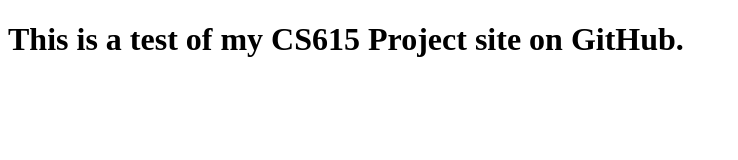
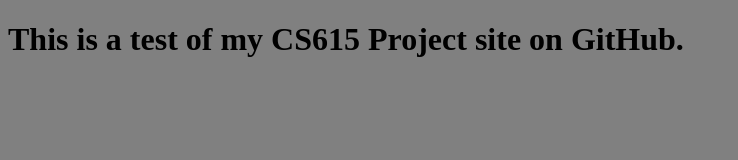
Before and after one commit to Unstevable/CS615ProjectWebsite, a plain HTML site: page index.html in a window 1280 px wide. Shown: the whole page, without its empty margins (0-738 px from the left). Drawn offline with Linux system fonts and the light colour scheme.

Commit message:
Update index.html

```diff
--- a/index.html
+++ b/index.html
@@ -4,6 +4,7 @@
   <head>
     <meta charset="UTF-8", name="viewport", content="width=device-width, initial-scale=1.0">
     <title>CS615 Project Site (Steven Carr)</title>
+    <link rel="stylesheet" type="text/css" href="./stylesheet.css">
   </head>
 
   <body>
```
